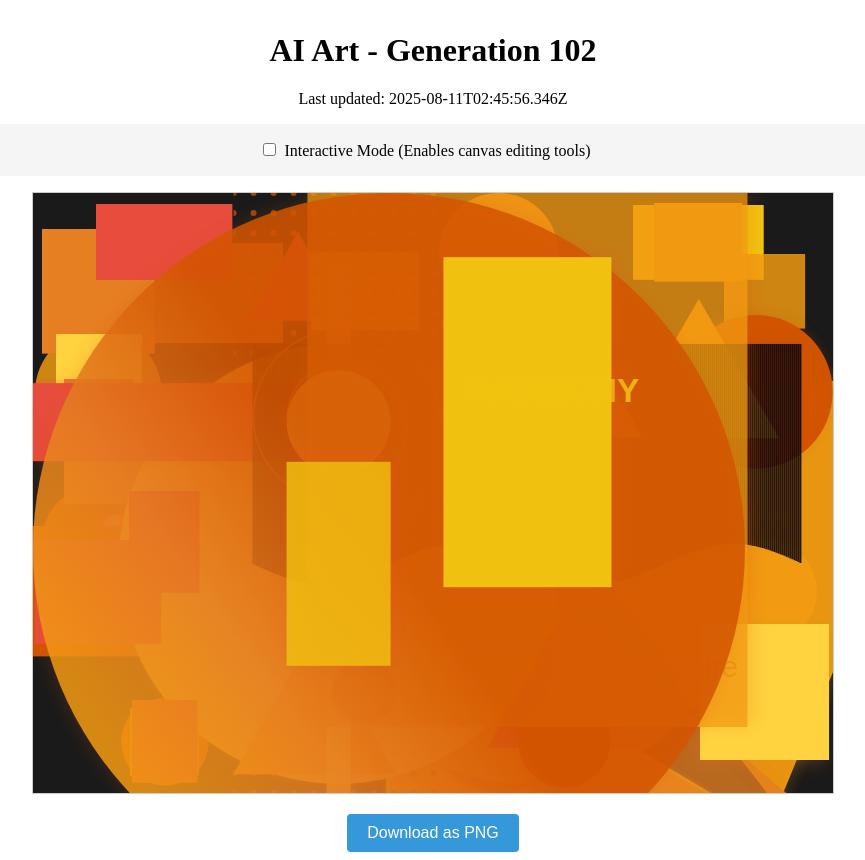
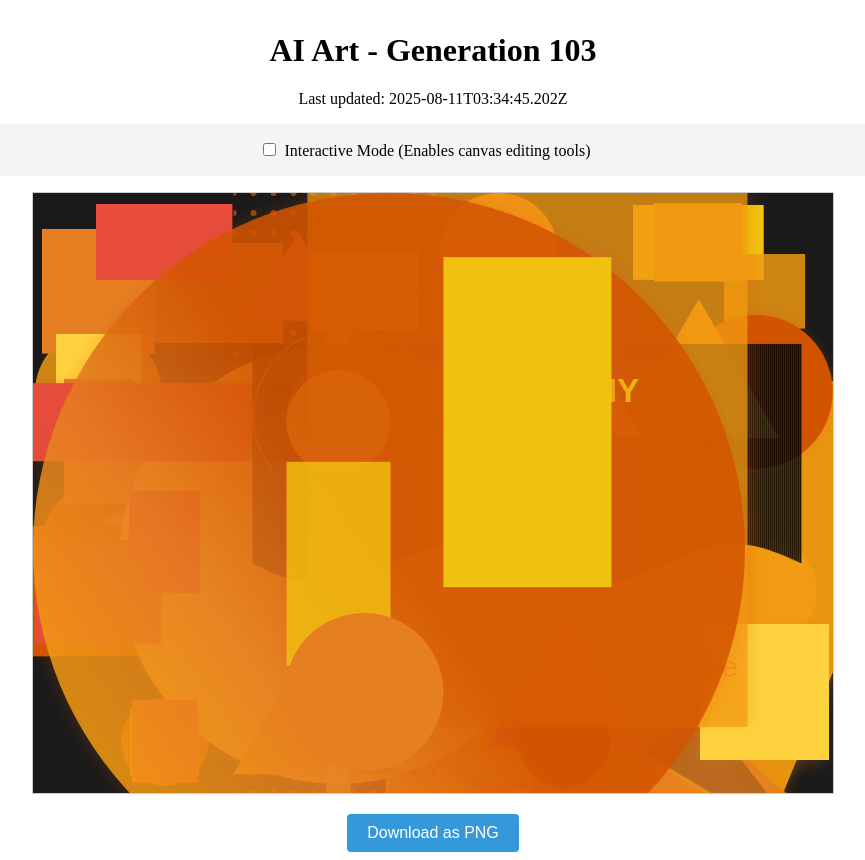
Before and after one commit to mcclowes/ai-art, a React (Vite) app: page / in a window 1280 px wide. Shown: the whole page, without its empty margins (207-1072 px from the left). Built offline with nearby package versions, Linux system fonts and the light colour scheme.

Commit message:
Improve artwork - Generation 103

```diff
--- a/src/artwork-state.ts
+++ b/src/artwork-state.ts
@@ -1252,9 +1252,17 @@ export const artworkState: ArtworkState = {
       },
       "opacity": 0.7883661501146664,
       "id": "gradient_rect_1754880356346"
+    },
+    {
+      "type": "circle",
+      "x": 331.2454023879143,
+      "y": 499.2454023879143,
+      "radius": 79.24540238791428,
+      "fillStyle": "#e67e22",
+      "id": "circle_1754883285202"
     }
   ],
-  "generation": 102,
-  "lastUpdated": "2025-08-11T02:45:56.346Z",
+  "generation": 103,
+  "lastUpdated": "2025-08-11T03:34:45.202Z",
   "cycleStarted": "2025-08-06T21:05:04.268Z"
 };
```
